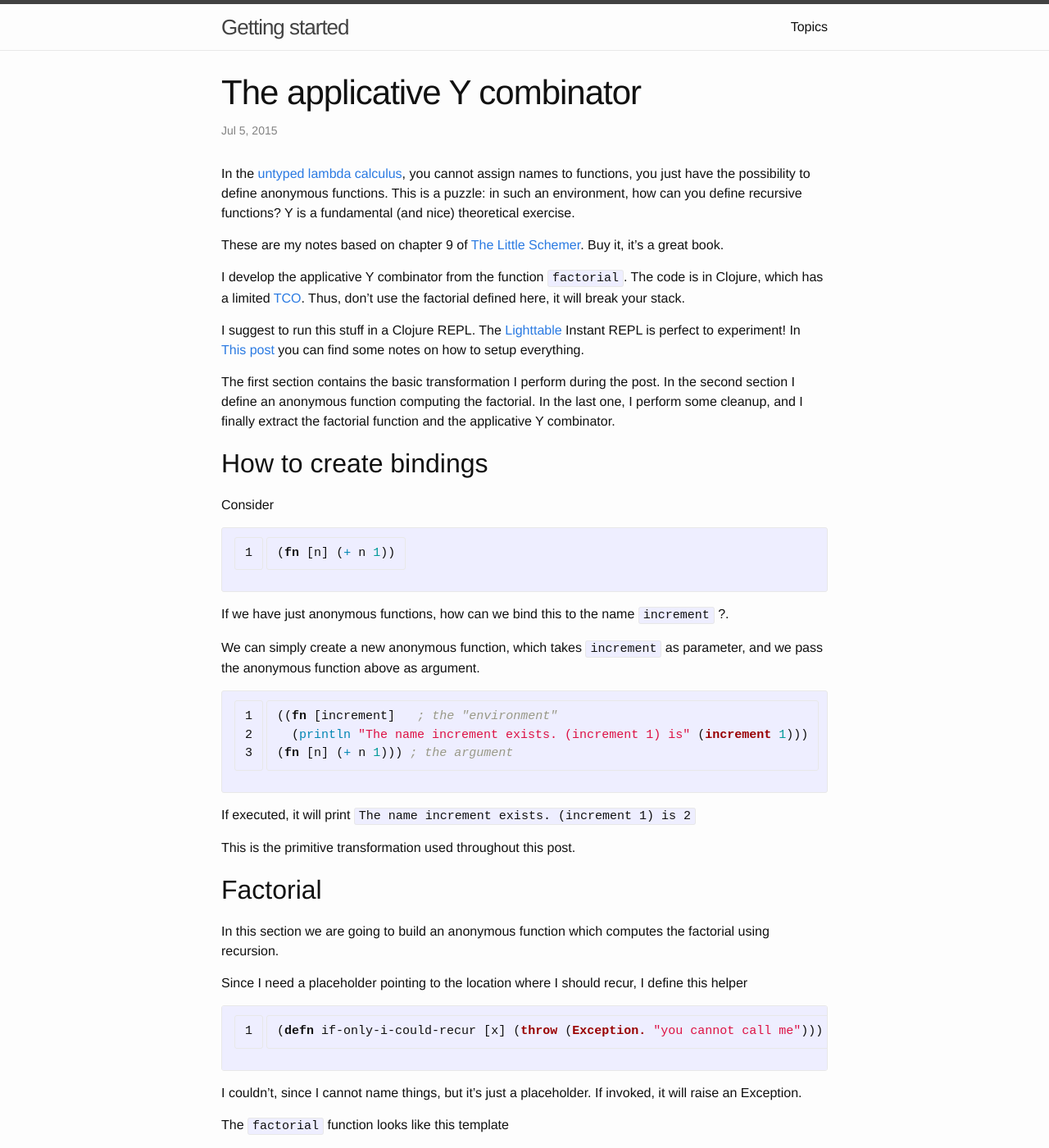
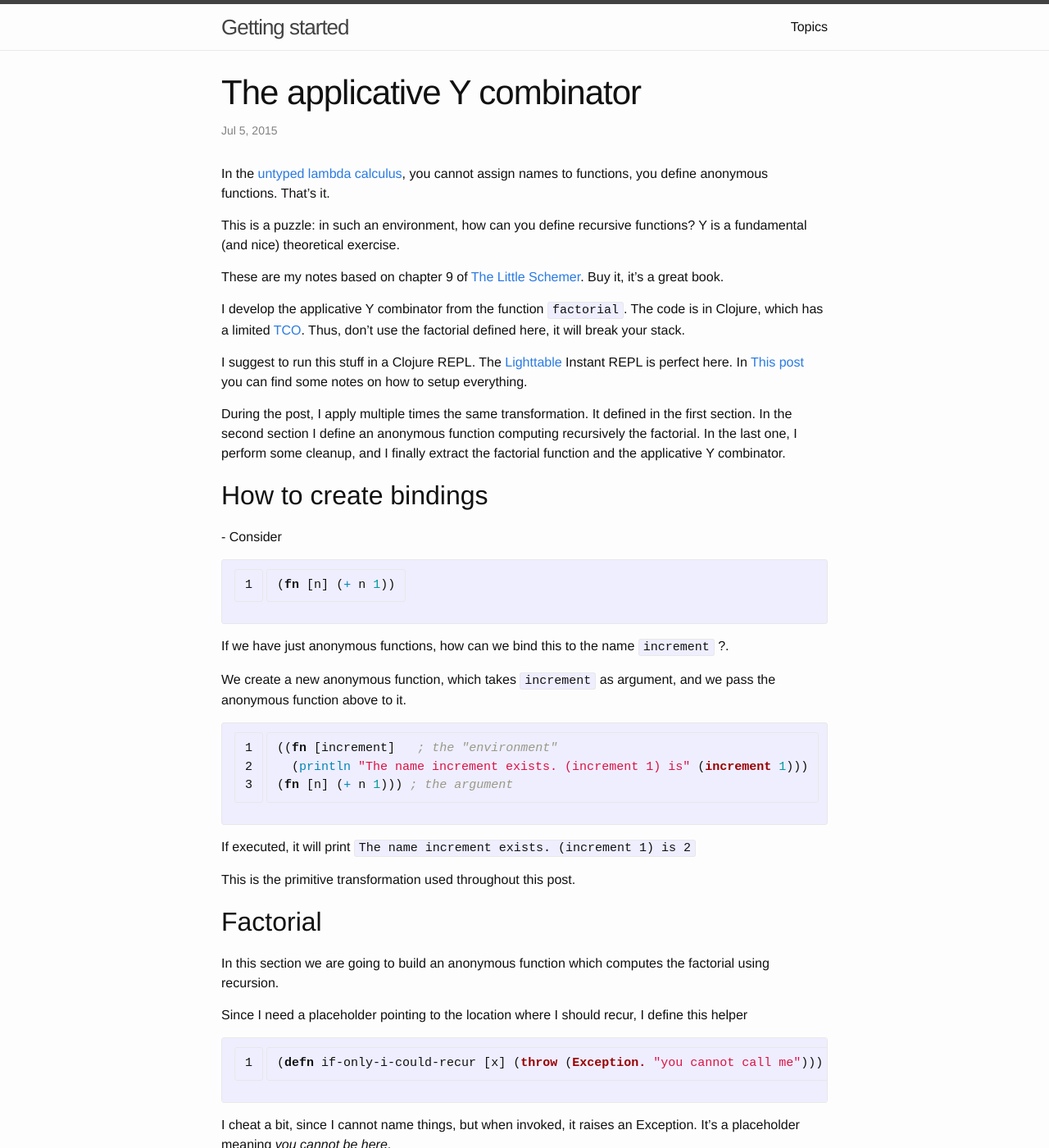
Before and after one commit to vdelia/vdelia.github.io, a Jekyll site: the page built from _posts/2015-07-05-ycombinator.md, in a window 1280 px wide and 1400 px high. Shown: the whole window at 82% size. Built offline with Jekyll 4.4.1, drawn with Linux system fonts in a browser that asks for light colours; some of the changed text lies outside the part shown.

Commit message:
rephrase

```diff
--- a/_posts/2015-07-05-ycombinator.md
+++ b/_posts/2015-07-05-ycombinator.md
@@ -8,8 +8,8 @@ tags:
   - clojure
 ---
 
-In the [untyped lambda calculus][wiki-lambda], you cannot assign names to functions,
-you just have the possibility to define anonymous functions.
+In the [untyped lambda calculus][wiki-lambda], you cannot assign names to functions, you define anonymous functions. That's it.
+
 This is a puzzle: in such an environment, how can you define recursive functions? Y is a fundamental (and nice) theoretical exercise.
 
 These are my notes based on chapter 9 of [The Little Schemer][little-schemer].
@@ -20,15 +20,15 @@ I develop the applicative Y combinator from the function
 The code is in Clojure, which has a limited [TCO][tail-call].
 Thus, don't use the factorial defined here, it will break your stack.
 
-
-I suggest to run this stuff in a Clojure REPL. The [Lighttable][lighttable] Instant REPL is perfect to experiment!
+I suggest to run this stuff in a Clojure REPL. The [Lighttable][lighttable] Instant REPL is perfect here.
 In [This post][clojure-intro] you can find some notes on how to setup everything.
 
-The first section contains the basic transformation I perform
-during the post. In the second section I define an anonymous function computing the factorial. In the last one, I perform some cleanup, and I finally extract the factorial function and the applicative Y combinator.
+During the post, I apply multiple times the same transformation.
+It defined in the first section.
+In the second section I define an anonymous function computing recursively the factorial. In the last one, I perform some cleanup, and I finally extract the factorial function and the applicative Y combinator.
 
 ## How to create bindings
-
+-
 Consider
 
 {% highlight clojure linenos=table %}
@@ -37,8 +37,7 @@ Consider
 
 If we have just anonymous functions, how can we bind this to the name `increment` ?.
 
-We can simply create a new anonymous function, which takes `increment` as parameter,
-and we pass the anonymous function  above as argument.
+We create a new anonymous function, which takes `increment` as argument, and we pass the anonymous function  above to it.
 
 {% highlight clojure linenos=table %}
 ((fn [increment]   ; the "environment"
@@ -61,9 +60,9 @@ Since I need a placeholder pointing to the location where I should recur, I defi
 (defn if-only-i-could-recur [x] (throw (Exception. "you cannot call me")))
 {% endhighlight %}
 
-I couldn't, since I cannot name things, but it's just a placeholder. If invoked, it will raise an Exception.
+I cheat a bit, since I cannot name things, but when invoked, it raises an Exception. It's a placeholder meaning *you cannot be here*.
 
-The `factorial` function looks like this template
+The `factorial` function looks like this
 
 {% highlight clojure linenos=table %}
 (fn [n]
@@ -75,10 +74,11 @@ The `factorial` function looks like this template
 
 It takes an integer as parameter:
 1.  if it's 0, then the factorial is 1
-2.  otherwise we should the factorial itself on n-1. Unfortunately we can't, because we don't have a name to refer to itself.
+2.  otherwise we should the recur on n-1. Unfortunately we cannot, because we don't have a name to refer to itself. Good place  for our placeholder, isn't it?
 
-This functional is just able to compute the factorial of 0.
-How can we assign a name to the next recursive steps? By wrapping all in a new function.
+For the moment, we can compute just the factorial of 0.
+
+How can we assign a name to the next recursive step? By wrapping all in a new function.
 
 {% highlight clojure linenos=table %}
 ((fn [recursive-step]
@@ -90,9 +90,9 @@ How can we assign a name to the next recursive steps? By wrapping all in a new f
  if-only-i-could-recur)
 {% endhighlight %}
 
-This is really the same of the above, it can just compute the factorial of 0.
+This is really the same as above: it can just compute the factorial of 0.
 
-As a refactoring, I want to give a name to the template of the factorial function. Again, I create an anonymous function to name it  `build-factorial`.
+As a refactoring, I want to give a name to that *template* of the factorial function. Again, I create an anonymous function to name it  `build-factorial`.
 
 {% highlight clojure linenos=table %}
 ((fn [build-factorial]
@@ -105,8 +105,10 @@ As a refactoring, I want to give a name to the template of the factorial functio
               (recursive-step (dec n)))))))
 {% endhighlight %}
 
-How can I make it perform more steps? Instead of `if-only-i-could-recur`, the recursive step should be  the function generated by `build-factorial`, i.e. the template of
-the factorial function.
+Why that name? Because it does not know yet how to recur, but it returns a function that really looks like a factorial.
+
+How can I make it perform more steps? Instead of `if-only-i-could-recur`, the recursive step should be  the function generated by `build-factorial`, i.e. that
+factorial-like function.
 
 To start, we can use simply `build-factorial`.
 
@@ -125,8 +127,8 @@ To start, we can use simply `build-factorial`.
 but unfortunately this function is broken. Try to run it!
 
 The problem is that at line 8 we call `recursive-step`, which
-now is bounded to `build-factorial`. But `build-factorial` is *not* the factorial function, it builds it when receive a function (the recurring step) as argument.
-Which function can we give to it as a parameter. *The key is that the only function with a name here is `recursive-step` itself.
+now is bound to `build-factorial`. But `build-factorial` is *not* the factorial function, it is a function able to build it when it receives a function (the recurring step) as argument.
+Which function can we use as argument. *The key is that the only function with a name here is `recursive-step` itself.
 So we use it.*
 
 {% highlight clojure linenos=table %}
```
